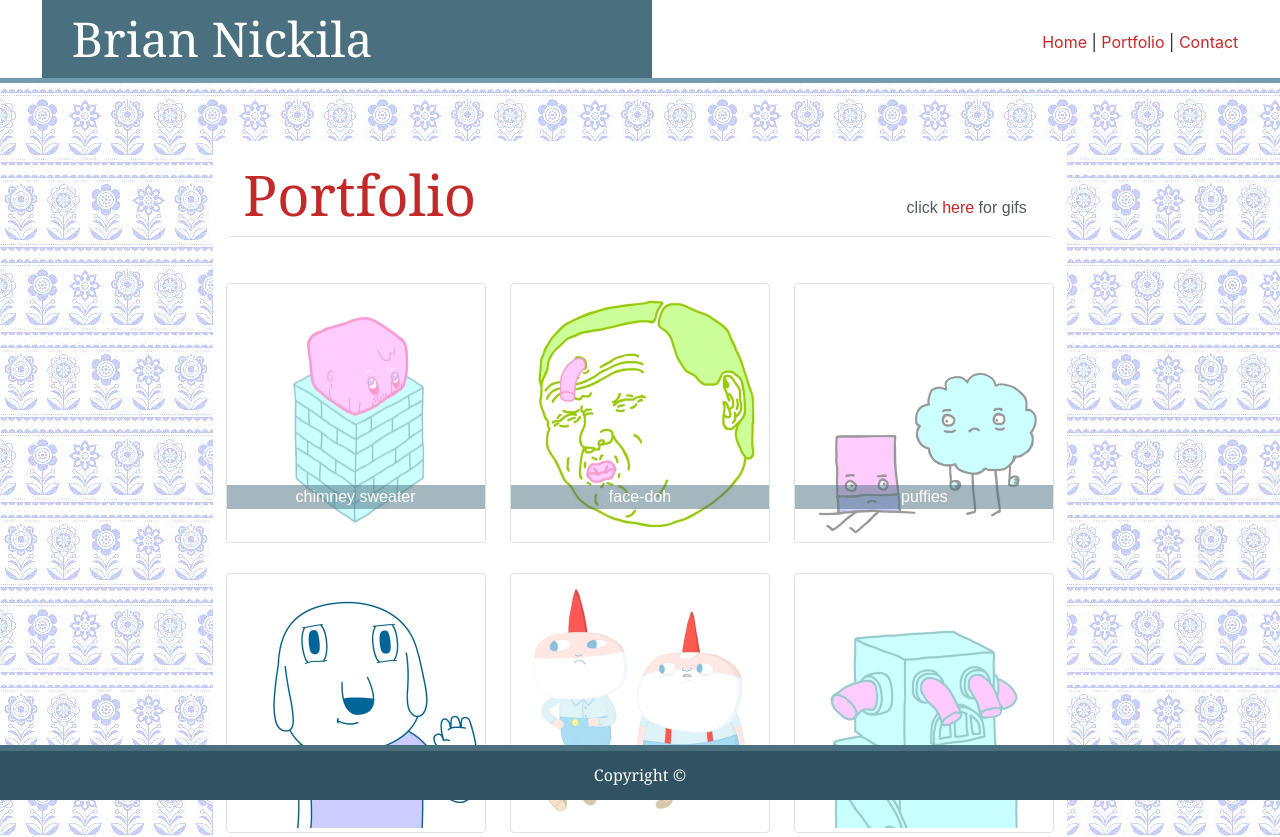
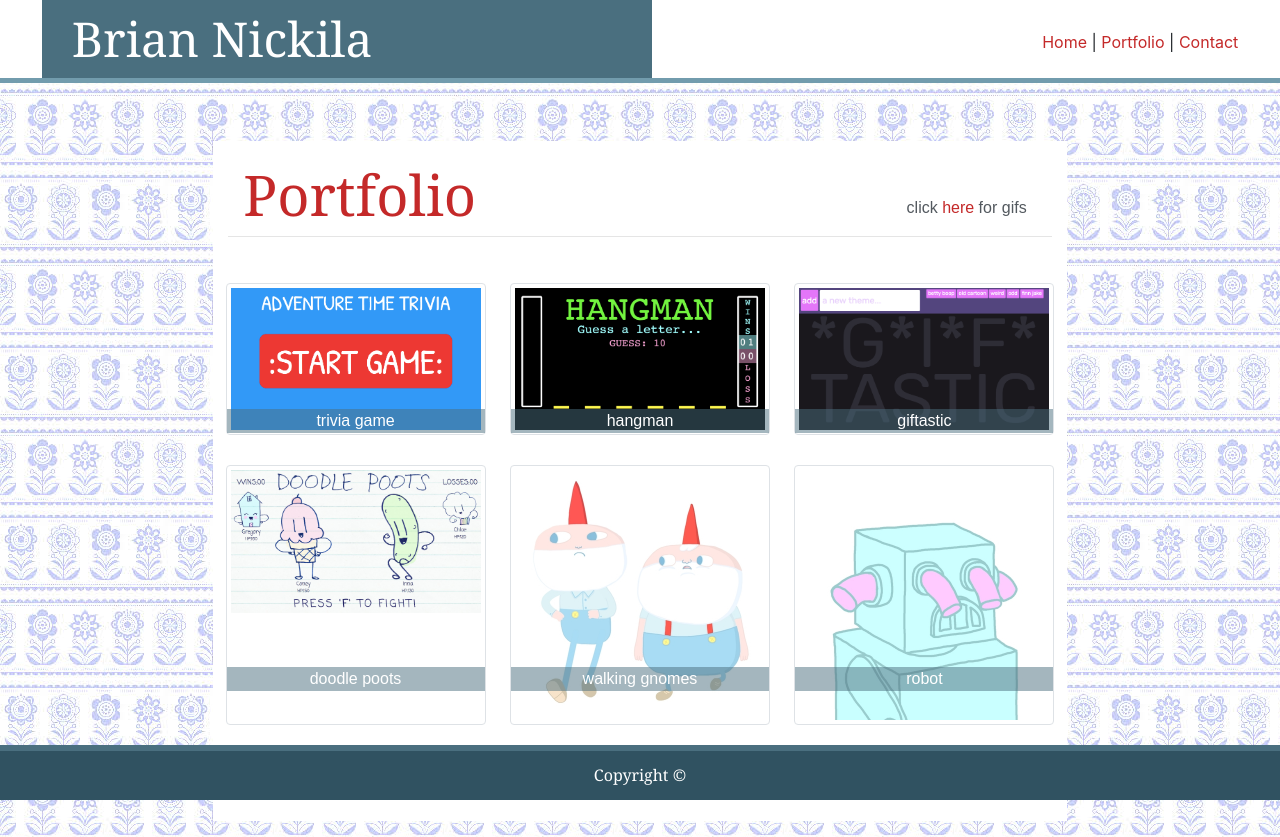
Before and after one commit to nickila/Bootstrap-Portfolio, a plain HTML site: page portfolio.html in a window 1280 px wide. Shown: the top 837 px of the page. Drawn offline with nearby package versions, Linux system fonts and the light colour scheme.

Commit message:
updated portfolio with screenshots and links of new work.

```diff
--- a/portfolio.html
+++ b/portfolio.html
@@ -46,27 +46,27 @@
                     </div>
                     <div class="row" id="box-search">
                         <div class="thumbnail img-thumbnail text-center">
-                            <img src="assets/images/chimneysquare.jpg" alt="" class="img-responsive">
+                            <a href="https://nickila.github.io/TriviaGame"><img src="assets/images/trivia_game.png" alt="" class="img-responsive"></a>
                             <div class="caption">
-                                <p class="description">chimney sweater</p>
+                                <p class="description">trivia game</p>
                             </div>
                         </div>
                         <div class="thumbnail img-thumbnail text-center">
-                            <img src="assets/images/face-doh.jpg" alt="" class="img-responsive">
+                            <a href="https://nickila.github.io/Word-Guess-Game/"><img src="assets/images/hangman.png" alt="" class="img-responsive"></a>
                             <div class="caption">
-                                <p class="description">face-doh</p>
+                                <p class="description">hangman</p>
                             </div>
                         </div>
                         <div class="thumbnail img-thumbnail text-center">
-                            <img src="assets/images/puffies.jpg" alt="" class="img-responsive">
+                            <a href="https://nickila.github.io/GifTastic/"><img src="assets/images/giftastic.png" alt="" class="img-responsive"></a>
                             <div class="caption">
-                                <p class="description">puffies</p>
+                                <p class="description">giftastic</p>
                             </div>
                         </div>
                         <div class="thumbnail img-thumbnail text-center">
-                            <img src="assets/images/dogSQ.jpg" alt="" class="img-responsive">
+                            <a href="https://nickila.github.io/unit-4-game/"><img src="assets/images/doodle_poots.png" alt="" class="img-responsive"></a>
                             <div class="caption">
-                                <p class="description">waving dog</p>
+                                <p class="description">doodle poots</p>
                             </div>
                         </div>
                         <div class="thumbnail img-thumbnail text-center">
```
Also changed, not shown: assets/images/doodle_poots.png (added), assets/images/giftastic.png (added), assets/images/hangman.png (added), assets/images/trivia_game.png (added), 3 other files.
